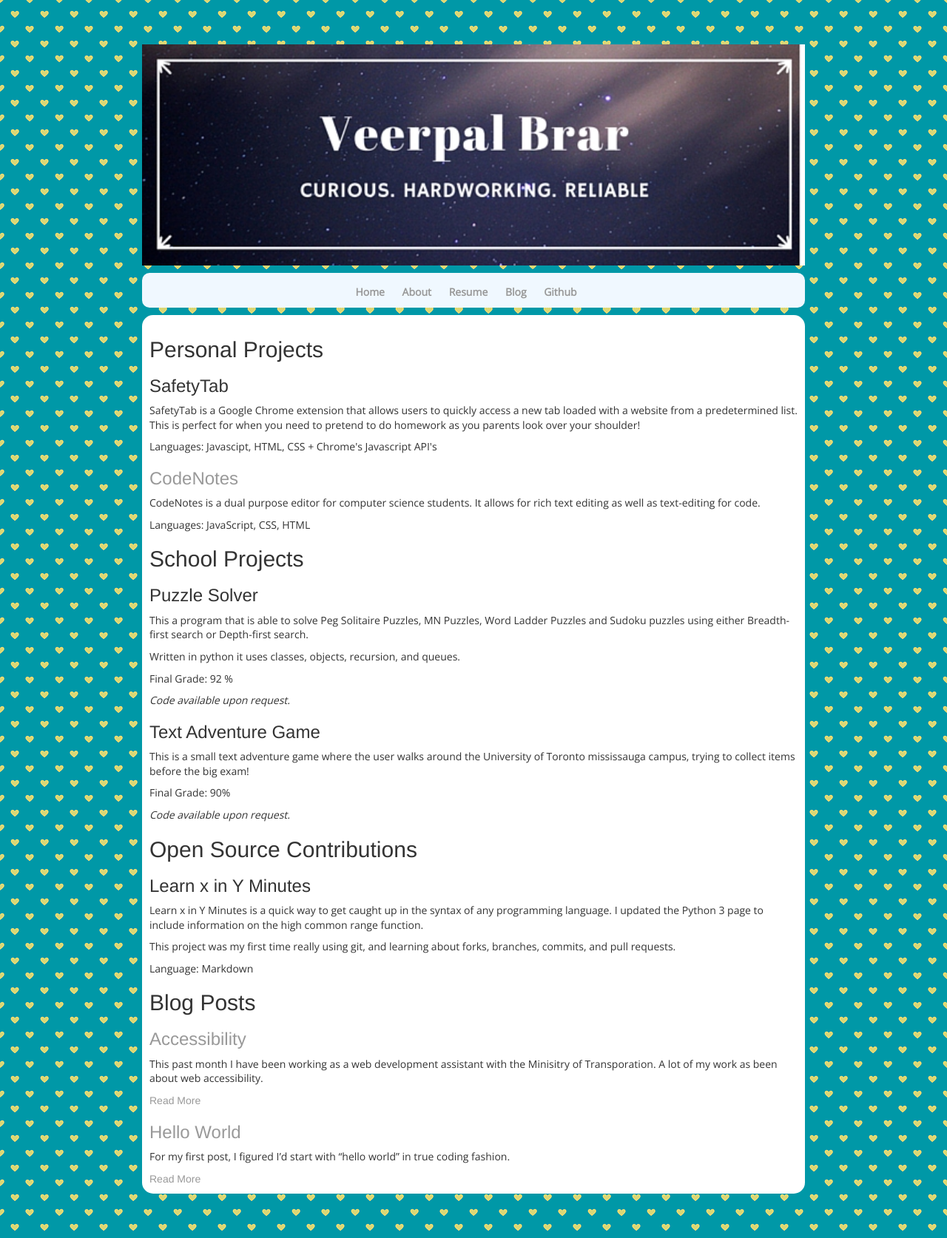
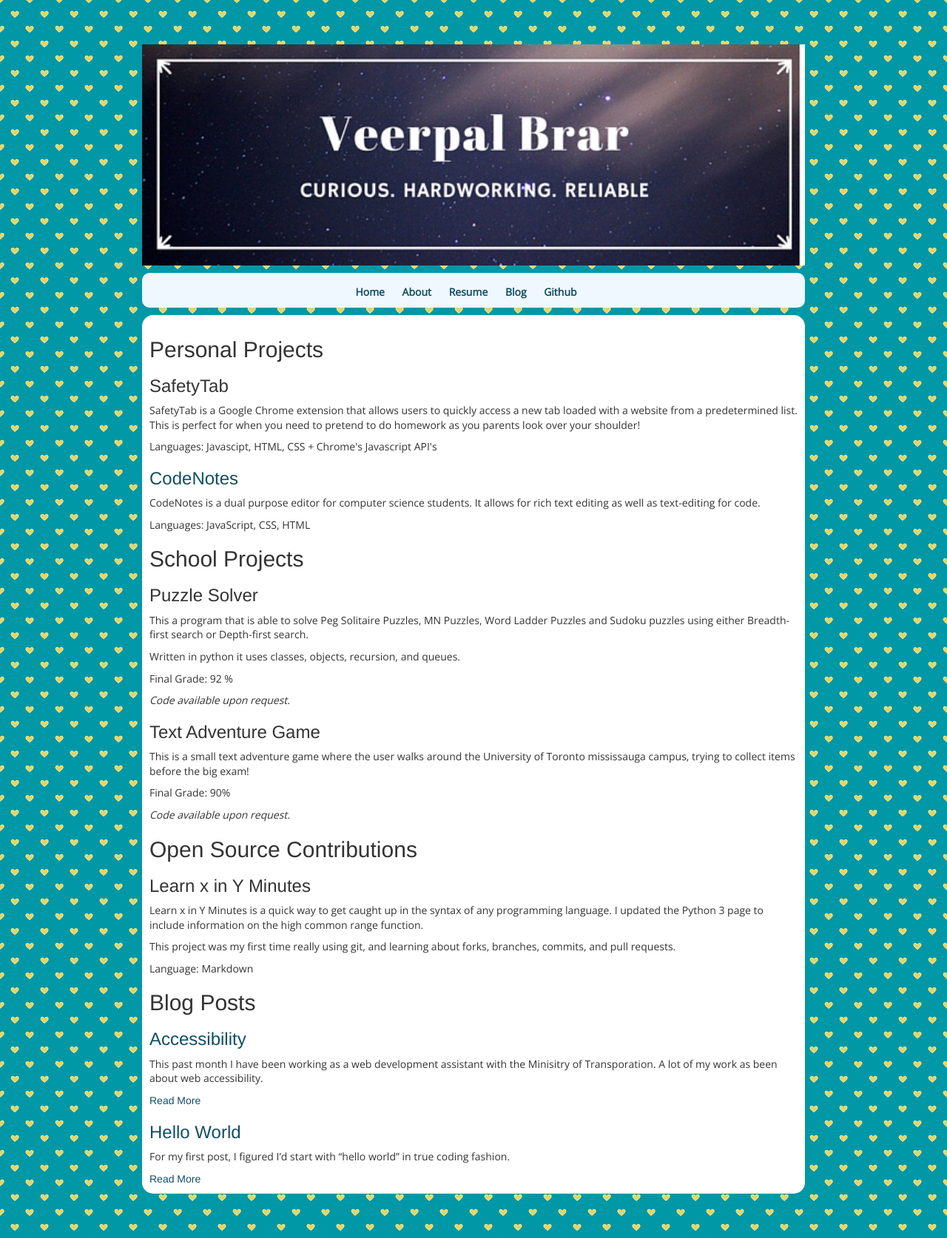
Before and after one commit to VeerpalBrar/VeerpalBrar.github.io, a Jekyll site: the page built from index.html, in a window 1280 px wide. Shown: the whole page at 74% size. Built offline with Jekyll 4.4.1, drawn with Linux system fonts in a browser that asks for light colours.

Commit message:
change link colors

```diff
--- a/css/main.css
+++ b/css/main.css
@@ -26,7 +26,7 @@ nav ul li, footer ul li {
 }
 a {
     text-decoration: none;
-    color: #999;
+    color: #104F63;
 }
 a:hover {
     text-decoration: underline;
```
